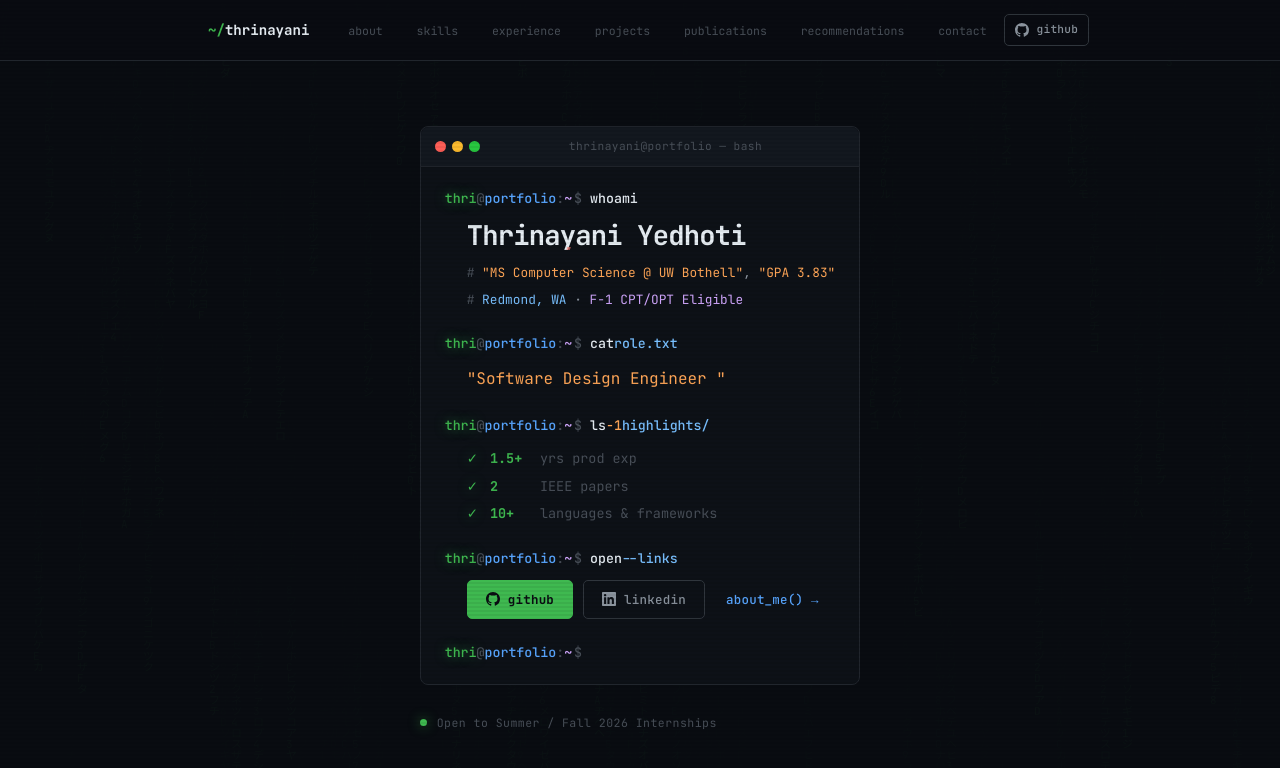
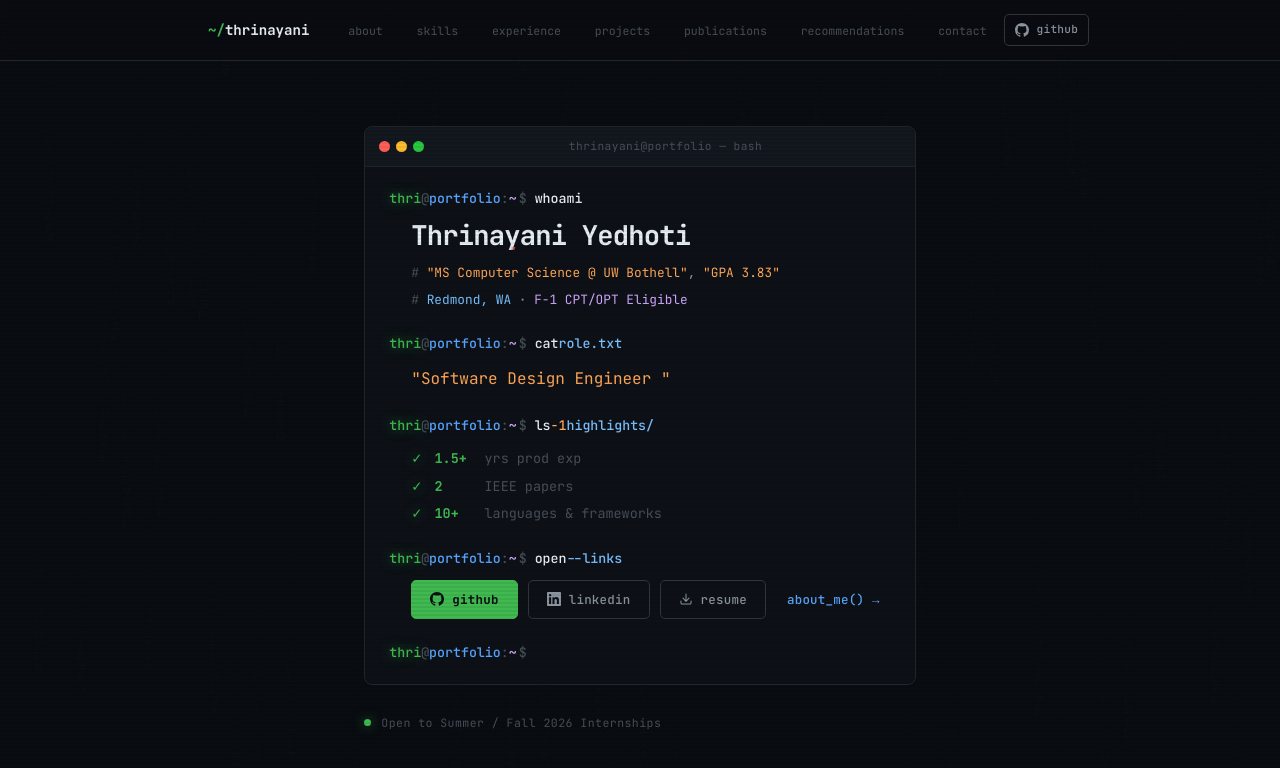
Before and after one commit to Thrinayani39e/portfolio-2, an Angular app: page / in a window 1280 px wide. Shown: the top 768 px of the page. Built offline with nearby package versions, Linux system fonts and the light colour scheme.

Commit message:
feat: resume download button in hero, allow PDF in assets

```diff
--- a/src/app/components/hero/hero.component.html
+++ b/src/app/components/hero/hero.component.html
@@ -74,6 +74,13 @@
               <svg viewBox="0 0 24 24"><path d="M20.447 20.452h-3.554v-5.569c0-1.328-.027-3.037-1.852-3.037-1.853 0-2.136 1.445-2.136 2.939v5.667H9.351V9h3.414v1.561h.046c.477-.9 1.637-1.85 3.37-1.85 3.601 0 4.267 2.37 4.267 5.455v6.286zM5.337 7.433a2.062 2.062 0 01-2.063-2.065 2.064 2.064 0 112.063 2.065zm1.782 13.019H3.555V9h3.564v11.452zM22.225 0H1.771C.792 0 0 .774 0 1.729v20.542C0 23.227.792 24 1.771 24h20.451C23.2 24 24 23.227 24 22.271V1.729C24 .774 23.2 0 22.222 0h.003z"/></svg>
               linkedin
             </a>
+            <a href="assets/resume.pdf" download="Thrinayani_Yedhoti_Resume.pdf" class="btn btn-secondary">
+              <svg viewBox="0 0 20 20" fill="currentColor">
+                <path d="M10.75 2.75a.75.75 0 0 0-1.5 0v8.614L6.295 8.235a.75.75 0 1 0-1.09 1.03l4.25 4.5a.75.75 0 0 0 1.09 0l4.25-4.5a.75.75 0 0 0-1.09-1.03l-2.955 3.129V2.75Z"/>
+                <path d="M3.5 12.75a.75.75 0 0 0-1.5 0v2.5A2.75 2.75 0 0 0 4.75 18h10.5A2.75 2.75 0 0 0 18 15.25v-2.5a.75.75 0 0 0-1.5 0v2.5c0 .69-.56 1.25-1.25 1.25H4.75c-.69 0-1.25-.56-1.25-1.25v-2.5Z"/>
+              </svg>
+              resume
+            </a>
             <button class="btn btn-ghost" (click)="goToAbout()">about_me() →</button>
           </div>
         </div>
```
Also changed, not shown: 1 other file (tests, documents, lock files or other folders).
